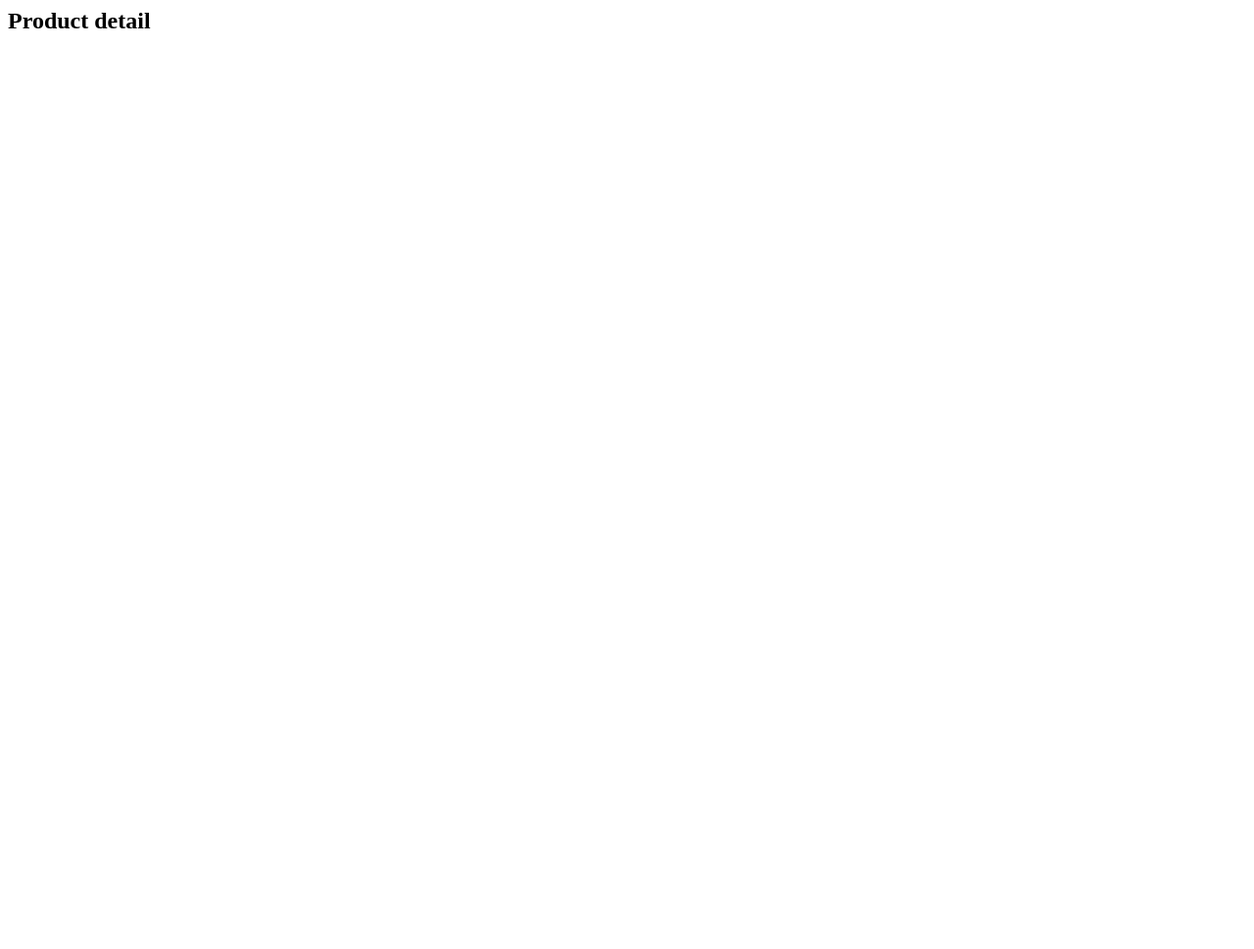
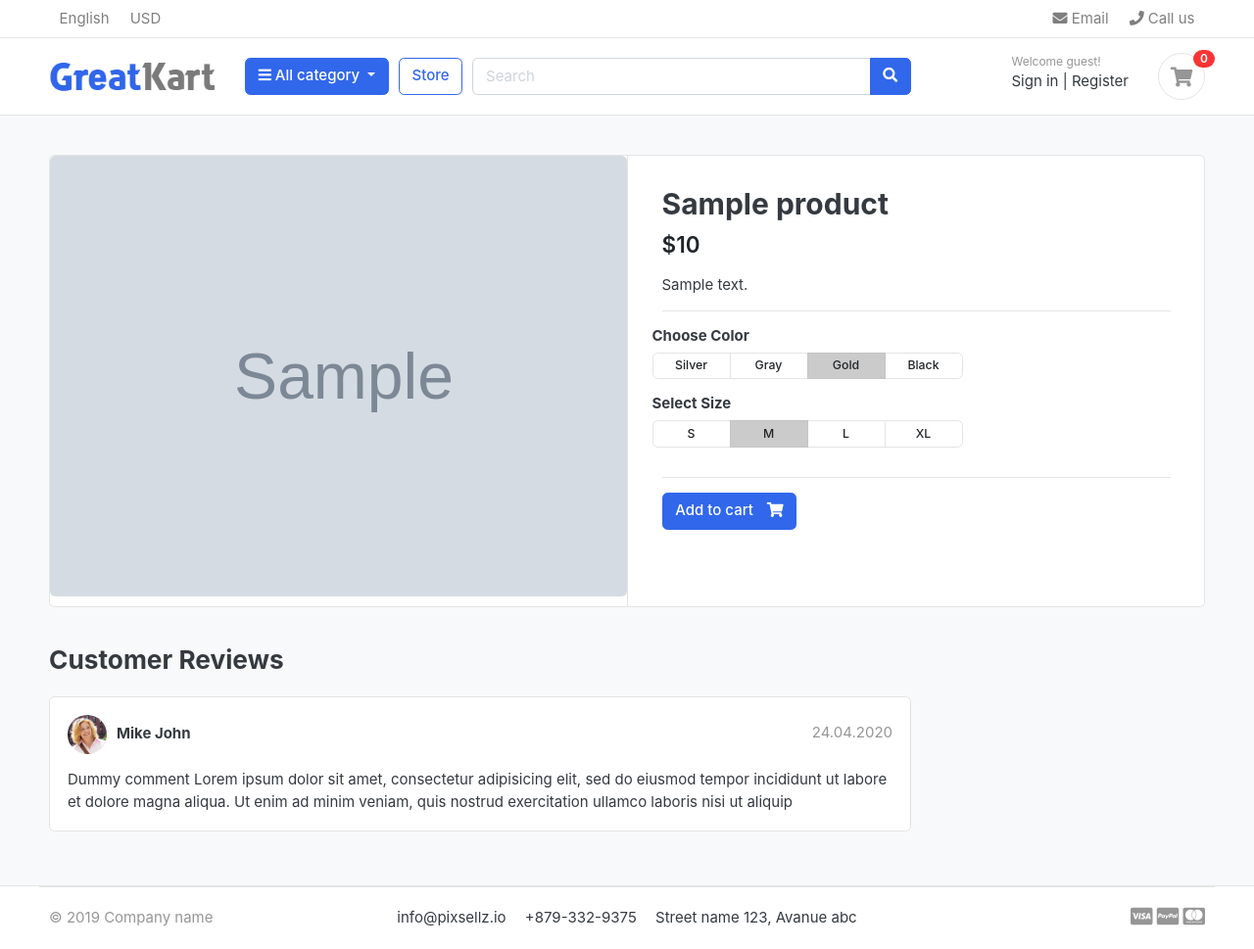
Before and after one commit to almas-yaseen/new, a Django app: a page that uses shop/templates/store/product_detail.html in a window 1280 px wide. Before the commit the page is almost empty. Shown: the whole page at 98% size. Before the commit the page ends 29 px from the top, so only its background shows below. Run offline with Django 5.2, Linux system fonts and the light colour scheme; data comes from the database, SQL or seed files in the repository; tables that the repository leaves empty hold one stand-in row (values such as "Sample post"); grey boxes marked "Sample" are stand-in pictures; some libraries are stand-ins or nearby versions; some web fonts are replaced.

Commit message:
detail view

```diff
--- a/shop/store/models.py
+++ b/shop/store/models.py
@@ -1,5 +1,6 @@
 from django.db import models
 from products.models import Category
+from django.urls import reverse
 
 # Create your models here.
 class Product(models.Model):
@@ -14,5 +15,13 @@ class Product(models.Model):
     created_date = models.DateTimeField(auto_now_add=True)
     modified_date = models.DateTimeField(auto_now_add=True)
 
+
+    def get_url(self):
+        return reverse('product_detail',args=[self.category.slug,self.slug])
+
+
+
+
+
     def __str__(self):
         return self.product_name
--- a/shop/store/views.py
+++ b/shop/store/views.py
@@ -22,5 +22,15 @@ def store(request,category_slug=None):
 
 
 def product_detail(request,category_slug,product_slug):
+    try:
+        single_product = Product.objects.get(category__slug=category_slug,slug=product_slug)
 
-    return render(request,'store/product_detail.html')
+    except Exception as e:
+        raise e
+
+    context = {
+        'single_product':single_product
+    }
+
+
+    return render(request,'store/product_detail.html',context)
--- a/shop/templates/home.html
+++ b/shop/templates/home.html
@@ -20,7 +20,7 @@
 <div class="container">
 
 <header class="section-heading">
-	<a href="./store.html" class="btn btn-outline-primary float-right">See all</a>
+	<a href="{% url 'store' %}" class="btn btn-outline-primary float-right">See all</a>
 	<h3 class="section-title">Popular products</h3>
 </header><!-- sect-heading -->
 
@@ -30,9 +30,9 @@
     {% for product in products   %}
 	<div class="col-md-3">
 		<div class="card card-product-grid">
-			<a href="./product-detail.html" class="img-wrap"> <img src="{{product.images.url}}"> </a>
+			<a href="{{product.get_url}}" class="img-wrap"> <img src="{{product.images.url}}"> </a>
 			<figcaption class="info-wrap">
-				<a href="./product-detail.html" class="title">{{product.product_name}}</a>
+				<a href="{{product.get_url}}" class="title">{{product.product_name}}</a>
 				<div class="price mt-1">${{product.price}}</div> <!-- price-wrap.// -->
 			</figcaption>
 		</div>
--- a/shop/templates/includes/navbar.html
+++ b/shop/templates/includes/navbar.html
@@ -27,7 +27,7 @@
         <div class="container">
     <div class="row align-items-center">
         <div class="col-lg-2 col-md-3 col-6">
-            <a href="./" class="brand-wrap">
+            <a href="{% url 'home' %}" class="brand-wrap">
                 <img class="logo" src="{% static './images/logo.png' %}">
             </a> <!-- brand-wrap.// -->
         </div>
@@ -45,7 +45,7 @@
                 </div>
             </div>  <!-- category-wrap.// -->
         </div> <!-- col.// -->
-        <a href="./store.html" class="btn btn-outline-primary">Store</a>
+        <a href="{% url 'store' %}" class="btn btn-outline-primary">Store</a>
         <div class="col-lg  col-md-6 col-sm-12 col">
             <form action="#" class="search">
                 <div class="input-group w-100">
--- a/shop/templates/store/product_detail.html
+++ b/shop/templates/store/product_detail.html
@@ -1 +1,115 @@
-<h2>Product detail</h2>
+{% extends 'base.html' %}
+{% load static %}
+{% block content %}
+<section class="section-content padding-y bg">
+    <div class="container">
+
+    <!-- ============================ COMPONENT 1 ================================= -->
+    <div class="card">
+        <div class="row no-gutters">
+            <aside class="col-md-6">
+    <article class="gallery-wrap">
+        <div class="img-big-wrap">
+           <a href="#"><img src="{{single_product.images.url}}"></a>
+        </div> <!-- img-big-wrap.// -->
+
+    </article> <!-- gallery-wrap .end// -->
+            </aside>
+            <main class="col-md-6 border-left">
+    <article class="content-body">
+
+    <h2 class="title">{{single_product.product_name}}</h2>
+
+    <div class="mb-3">
+        <var class="price h4">${{single_product.price}}</var>
+    </div>
+
+    <p>{{single_product.description}}</p>
+
+
+    <hr>
+        <div class="row">
+            <div class="item-option-select">
+                <h6>Choose Color</h6>
+                <div class="btn-group btn-group-sm btn-group-toggle" data-toggle="buttons">
+                  <label class="btn btn-light">
+                    <input type="radio" name="radio_color"> Silver
+                  </label>
+                  <label class="btn btn-light">
+                    <input type="radio" name="radio_color" > Gray
+                  </label>
+                  <label class="btn btn-light active">
+                    <input type="radio" name="radio_color checked"> Gold
+                  </label>
+                  <label class="btn btn-light">
+                    <input type="radio" name="radio_color"> Black
+                  </label>
+                </div>
+            </div>
+        </div> <!-- row.// -->
+        <div class="row">
+            <div class="item-option-select">
+                <h6>Select Size</h6>
+                <div class="btn-group btn-group-sm btn-group-toggle" data-toggle="buttons">
+                  <label class="btn btn-light">
+                    <input type="radio" name="radio_color"> S
+                  </label>
+                  <label class="btn btn-light active">
+                    <input type="radio" name="radio_color" checked> M
+                  </label>
+                  <label class="btn btn-light">
+                    <input type="radio" name="radio_color"> L
+                  </label>
+                  <label class="btn btn-light">
+                    <input type="radio" name="radio_color"> XL
+                  </label>
+                </div>
+            </div>
+        </div> <!-- row.// -->
+        <hr>
+        <a href="./product-detail.html" class="btn  btn-primary"> <span class="text">Add to cart</span> <i class="fas fa-shopping-cart"></i>  </a>
+    </article> <!-- product-info-aside .// -->
+            </main> <!-- col.// -->
+        </div> <!-- row.// -->
+    </div> <!-- card.// -->
+    <!-- ============================ COMPONENT 1 END .// ================================= -->
+
+    <br>
+
+    <div class="row">
+                <div class="col-md-9">
+
+        <header class="section-heading">
+            <h3>Customer Reviews </h3>
+
+        </header>
+
+        <article class="box mb-3">
+            <div class="icontext w-100">
+                <img src="./images/avatars/avatar1.jpg" class="img-xs icon rounded-circle">
+                <div class="text">
+                    <span class="date text-muted float-md-right">24.04.2020 </span>
+                    <h6 class="mb-1">Mike John </h6>
+
+                </div>
+            </div> <!-- icontext.// -->
+            <div class="mt-3">
+                <p>
+                    Dummy comment Lorem ipsum dolor sit amet, consectetur adipisicing elit, sed do eiusmod
+                    tempor incididunt ut labore et dolore magna aliqua. Ut enim ad minim veniam,
+                    quis nostrud exercitation ullamco laboris nisi ut aliquip
+                </p>
+            </div>
+        </article>
+
+
+
+        </div> <!-- col.// -->
+    </div> <!-- row.// -->
+
+
+    </div> <!-- container .//  -->
+    </section>
+{% endblock %}
+
+{% include 'includes/footer.html' %}
--- a/shop/templates/store/store.html
+++ b/shop/templates/store/store.html
@@ -132,12 +132,12 @@
             <figure class="card card-product-grid">
                 <div class="img-wrap">
 
-                    <img src="{{product.images.url}}">
+                   <a href="{{product.get_url}}"> <img src="{{product.images.url}}"></a>
 
                 </div> <!-- img-wrap.// -->
                 <figcaption class="info-wrap">
                     <div class="fix-height">
-                        <a href="./product-detail.html" class="title">{{product.product_name}}</a>
+                        <a href="{{product.get_url}}" class="title">{{product.product_name}}</a>
                         <div class="price-wrap mt-2">
                             <span class="price">{{product.price}}</span>
 
```
